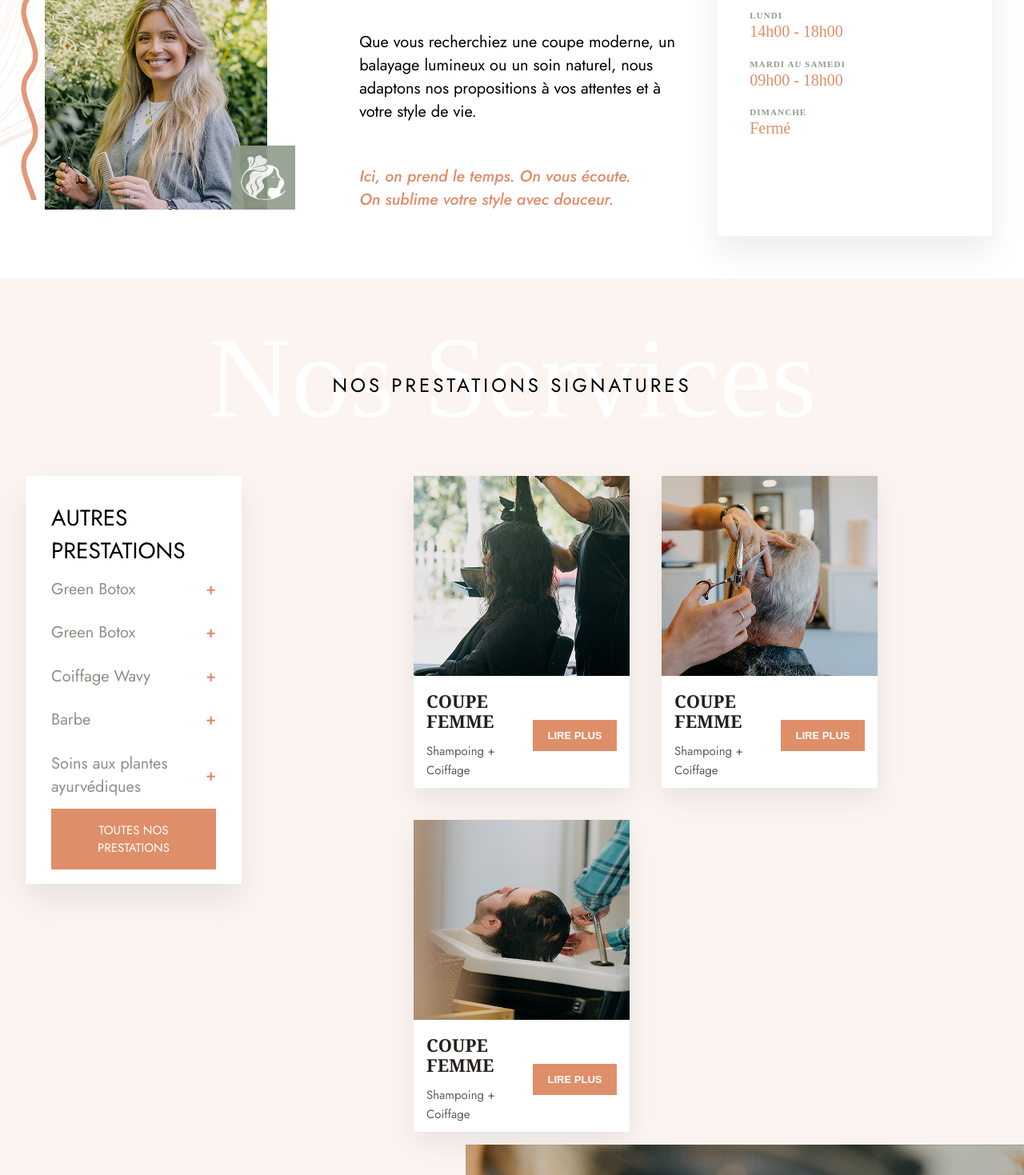
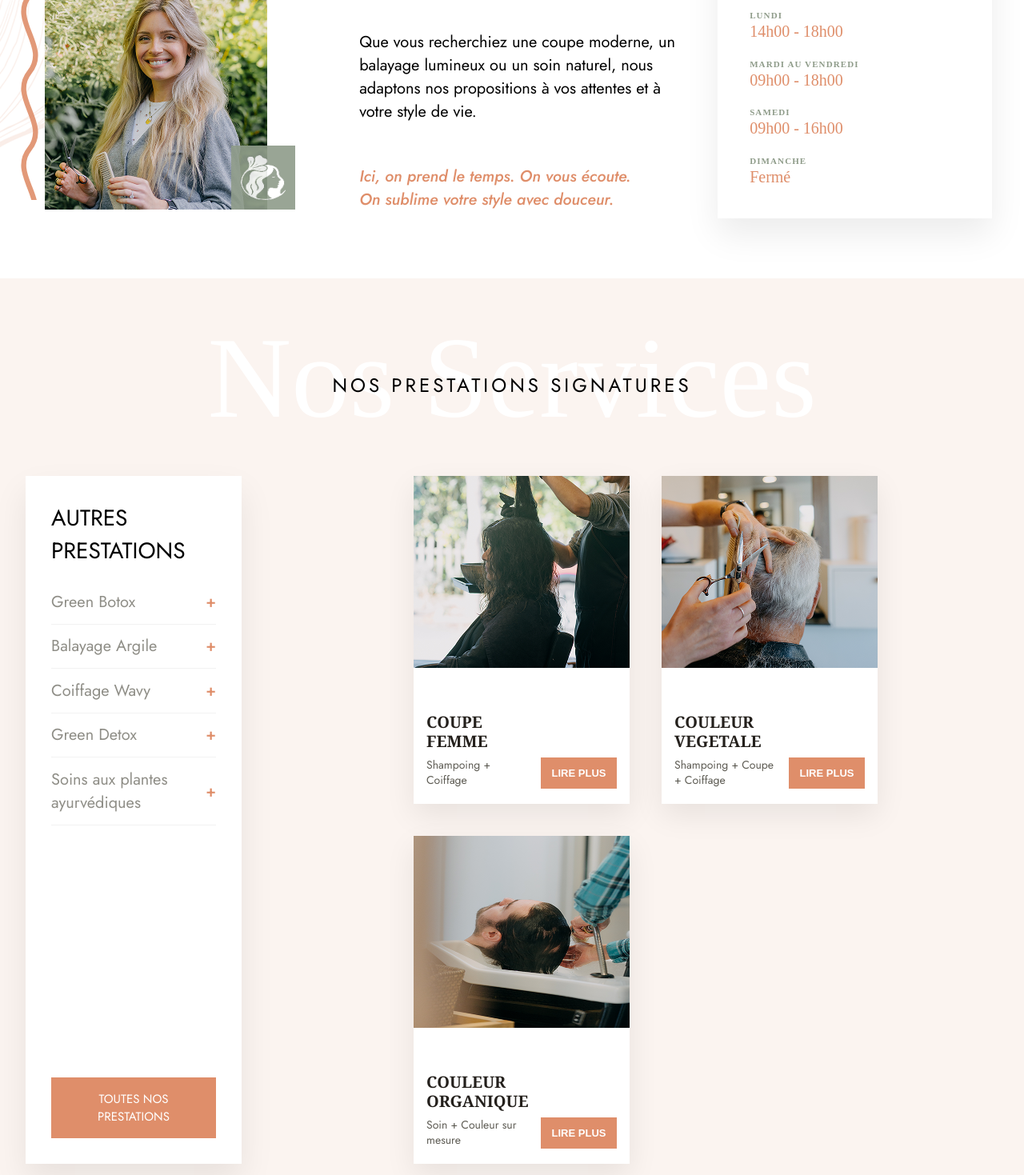
Before and after one commit to Jordan-celton/autourdufauteuil, a React (Vite) app: page / in a window 1280 px wide. Shown: the part 1040-2509 px from the top of the page at 80% size. Built offline with nearby package versions, Linux system fonts and the light colour scheme; a web font is replaced by a local one.

Commit message:
Mise à jour des horaires d'ouverture, ajout de nouvelles prestations et optimisation des sections pour une meilleure réactivité et présentation.

```diff
--- a/src/components/Home/About.jsx
+++ b/src/components/Home/About.jsx
@@ -86,8 +86,13 @@ const About = () => {
               </div>
 
               <div className="hour-item">
-                <span className="day">MARDI AU SAMEDI</span>
+                <span className="day">MARDI AU VENDREDI</span>
                 <span className="time">09h00 - 18h00</span>
+              </div>
+
+              <div className="hour-item">
+                <span className="day">SAMEDI</span>
+                <span className="time">09h00 - 16h00</span>
               </div>
 
               <div className="hour-item">
--- a/src/components/Home/ServicesSection.jsx
+++ b/src/components/Home/ServicesSection.jsx
@@ -9,6 +9,39 @@ const ServicesSection = () => {
   const handleRdvClick = () => {
     window.location.href = "/rendez-vous";
   };
+
+  // 1. Vos cartes principales (Prestations Signatures)
+  const services = [
+    {
+      img: femmeImage1,
+      title: (
+        <>
+          COUPE <br /> FEMME
+        </>
+      ),
+      description: "Shampoing + Coiffage",
+    },
+    {
+      img: femmeImage2,
+      title: <>COULEUR VEGETALE</>,
+      description: "Shampoing + Coupe + Coiffage",
+    },
+    {
+      img: femmeImage3,
+      title: <>COULEUR ORGANIQUE</>,
+      description: "Soin + Couleur sur mesure",
+    },
+  ];
+
+  // 2. Les autres prestations (Colonne de gauche)
+  // CHANGEZ LES NOMS ICI FACILEMENT :
+  const autresPrestations = [
+    { name: "Green Botox" },
+    { name: "Balayage Argile" },
+    { name: "Coiffage Wavy" },
+    { name: "Green Detox" },
+    { name: "Soins aux plantes ayurvédiques" },
+  ];
 
   return (
     <section className="services-container">
@@ -24,26 +57,13 @@ const ServicesSection = () => {
         <aside className="left-services-column">
           <h2 className="left-column-title">AUTRES PRESTATIONS</h2>
 
-          <div className="simple-service-box">
-            <span className="service-name">Green Botox</span>
-            <span className="service-price">+</span>
-          </div>
-          <div className="simple-service-box">
-            <span className="service-name">Green Botox</span>
-            <span className="service-price">+</span>
-          </div>
-          <div className="simple-service-box">
-            <span className="service-name">Coiffage Wavy</span>
-            <span className="service-price">+</span>
-          </div>
-          <div className="simple-service-box">
-            <span className="service-name">Barbe</span>
-            <span className="service-price">+</span>
-          </div>
-          <div className="simple-service-box">
-            <span className="service-name">Soins aux plantes ayurvédiques</span>
-            <span className="service-price">+</span>
-          </div>
+          {/* Boucle sur les autres prestations */}
+          {autresPrestations.map((presta, index) => (
+            <div className="simple-service-box" key={index}>
+              <span className="service-name">{presta.name}</span>
+              <span className="service-price">+</span>
+            </div>
+          ))}
 
           <div className="rdv-container">
             <button className="rdv-button" onClick={handleRdvClick}>
@@ -54,18 +74,16 @@ const ServicesSection = () => {
 
         {/* Cartes */}
         <div className="cards-section">
-          {[femmeImage1, femmeImage2, femmeImage3].map((img, index) => (
+          {services.map((service, index) => (
             <div className="service-card" key={index}>
               <div className="card-image-wrapper">
-                <img src={img} alt="Coupe Femme" className="card-image" />
+                <img src={service.img} alt="Service" className="card-image" />
               </div>
 
               <div className="card-content">
                 <div className="card-text">
-                  <h3 className="card-title">
-                    COUPE <br /> FEMME
-                  </h3>
-                  <p className="card-description">Shampoing + Coiffage</p>
+                  <h3 className="card-title">{service.title}</h3>
+                  <p className="card-description">{service.description}</p>
                 </div>
 
                 <button className="card-cta">LIRE PLUS</button>
--- a/src/components/Home/TeamSection.jsx
+++ b/src/components/Home/TeamSection.jsx
@@ -9,8 +9,8 @@ const TeamSection = () => {
     <section className="team-section">
       {/* Header */}
       <div className="team-header">
-        <span className="team-script-title">Notre Équipe</span>
-        <h2 className="team-main-title">ELLES VOUS COIFFENT</h2>
+        <span className="team-section-title">Savoir-Faire</span>
+        <h2 className="team-main-title">ELLE VOUS COIFFE</h2>
       </div>
 
       {/* Photos */}
--- a/src/styles/Home/About.css
+++ b/src/styles/Home/About.css
@@ -153,7 +153,7 @@
     background-color: #ffffff;
     padding: 2.5rem;
     box-shadow: 0 20px 40px rgba(0,0,0,0.08);
-    height: 430px;
+    height: auto;
 }
 
 .about-hours-header {
--- a/src/styles/Home/ServicesSection.css
+++ b/src/styles/Home/ServicesSection.css
@@ -49,14 +49,18 @@
 }
 
 /* =====================================================
-   LEFT COLUMN
+   LEFT COLUMN (Optimisée pour le .map())
 ===================================================== */
 .left-services-column {
   background: var(--color-white);
   padding: 2rem;
   box-shadow: 0 20px 40px rgba(0, 0, 0, 0.08);
   width: 270px;
-  height: 510px;
+  /* Changement de height fixe à flexbox pour s'adapter au nombre de prestations */
+  display: flex;
+  flex-direction: column;
+  justify-content: space-between;
+  min-height: 510px;
 }
 
 .left-column-title {
@@ -64,7 +68,7 @@
   font-family: var(--font-tertiary);
   color: var(--color-black);
   font-weight: normal;
-  margin: 0;
+  margin: 0 0 1rem 0; /* Ajout d'une marge basse */
 }
 
 .simple-service-box {
@@ -74,6 +78,7 @@
   padding: 0.8rem 0;
   font-size: 20px;
   color: var(--color-primary);
+  border-bottom: 1px solid rgba(0,0,0,0.05); /* Optionnel : sépare plus proprement vos lignes */
 }
 
 .service-price {
@@ -84,6 +89,8 @@
 .rdv-container {
   display: flex;
   justify-content: center;
+  margin-top: auto; /* Pousse le bouton vers le bas si la colonne s'agrandit */
+  padding-top: 1.5rem;
 }
 
 .rdv-button {
@@ -123,8 +130,7 @@
 .service-card {
   background: var(--color-white);
   width: 270px;
-  height: 390px;
-  /* Votre contrainte de hauteur */
+  height: 410px; /* Légèrement augmenté (de 390px à 410px) pour éviter les débordements de texte */
   display: flex;
   flex-direction: column;
   box-shadow: 0 14px 35px rgba(0, 0, 0, 0.08);
@@ -138,13 +144,11 @@
 }
 
 /* =====================================================
-   IMAGE (HAUTEUR AJUSTÉE)
+   IMAGE
 ===================================================== */
 .card-image-wrapper {
-  height: 250px;
-  /* On réduit un peu l'image pour laisser de la place au texte */
+  height: 240px; /* Fixé proprement */
   flex-shrink: 0;
-  /* Empêche l'image de s'écraser */
 }
 
 .card-image {
@@ -154,39 +158,42 @@
 }
 
 /* =====================================================
-   CARD CONTENT (ESPACE OPTIMISÉ)
+   CARD CONTENT (Harmonisation des boutons)
 ===================================================== */
 .card-content {
   display: flex;
   justify-content: space-between;
-  align-items: center;
+  align-items: flex-end; /* Aligne le bouton et le bas du texte sur la même ligne horizontale */
   padding: 1.2rem 1rem;
-  gap: 1rem;
+  gap: 0.5rem;
   flex-grow: 1;
-  /* Prend tout l'espace restant dans les 390px */
   background: #fff;
 }
 
 .card-text {
   display: flex;
   flex-direction: column;
-  gap: 0.75rem;
+  gap: 0.5rem;
+  flex: 1; /* Permet au texte de prendre la place nécessaire sans pousser le bouton hors cadre */
 }
 
 .card-title {
-  font-size: 22px;
+  font-size: 20px; /* Légèrement réduit pour que "COULEUR VEGETALE" tienne sans casser la carte */
   font-weight: 600;
-  line-height: 1.15;
+  line-height: 1.2;
   text-transform: uppercase;
   color: #24201c;
   margin: 0;
+  min-height: 48px; /* Force le titre à occuper l'espace de 2 lignes, même s'il n'en fait qu'une ! */
+  display: flex;
+  align-items: center;
 }
 
 .card-description {
-  font-size: 15px;
+  font-size: 14px;
   color: #5f5d55;
   font-weight: 400;
-  line-height: 1.6;
+  line-height: 1.4;
   margin: 0;
 }
 
@@ -196,12 +203,12 @@
   border: none;
   font-size: 13px;
   font-weight: 600;
-  padding: 0.75rem 1rem;
+  padding: 0.75rem 0.8rem;
   cursor: pointer;
   text-transform: uppercase;
   white-space: nowrap;
   transition: background 0.3s ease, transform 0.2s ease;
-  min-width: 105px;
+  min-width: 95px;
   text-align: center;
 }
 
@@ -211,10 +218,6 @@
   transform: translateY(-1px);
 }
 
-.card-cta:focus-visible {
-  outline: 2px solid #7D967F;
-  outline-offset: 3px;
-}
 /* =====================================================
    RESPONSIVE
 ===================================================== */
@@ -228,6 +231,7 @@
   .left-services-column {
     width: 100%;
     height: auto;
+    min-height: auto;
   }
 
   .services-header {
@@ -256,15 +260,20 @@
     align-items: center;
   }
 
+  .service-card {
+    height: auto; /* Devient fluide sur mobile */
+  }
+
+  .card-title {
+    min-height: auto; /* Plus besoin de forcer la hauteur sur mobile */
+  }
+
   .card-content {
     padding: 1.2rem;
+    align-items: center; /* Aligné au centre sur mobile pour le confort visuel */
   }
 
-  .service-card {
-    height: auto;
-  }
-
-  .card-image {
+  .card-image-wrapper {
     height: 220px;
   }
 }
--- a/src/styles/Home/TeamSection.css
+++ b/src/styles/Home/TeamSection.css
@@ -33,7 +33,7 @@
   margin-bottom: 80px;
 }
 
-.team-script-title {
+.team-section-title {
   position: absolute;
   top: -60px;
   left: 50%;
```
